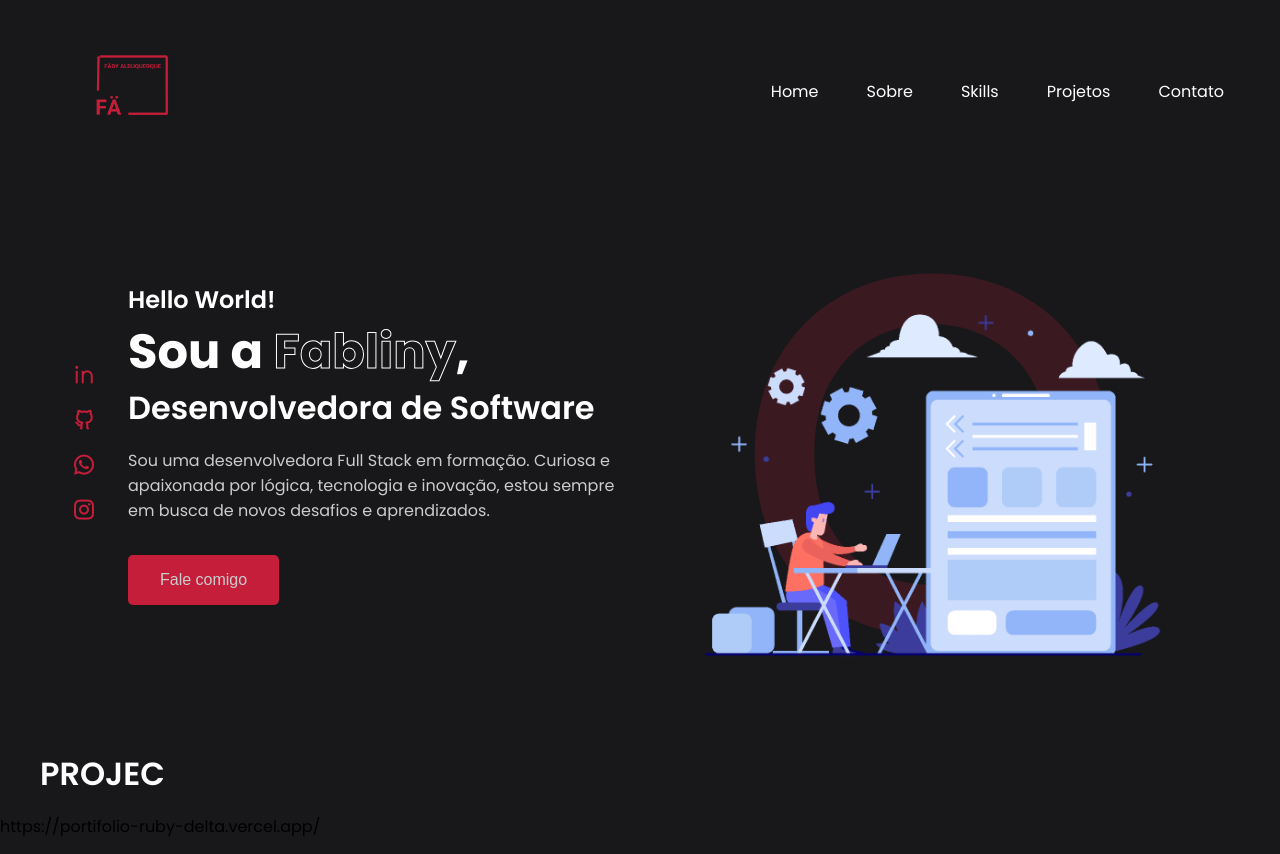
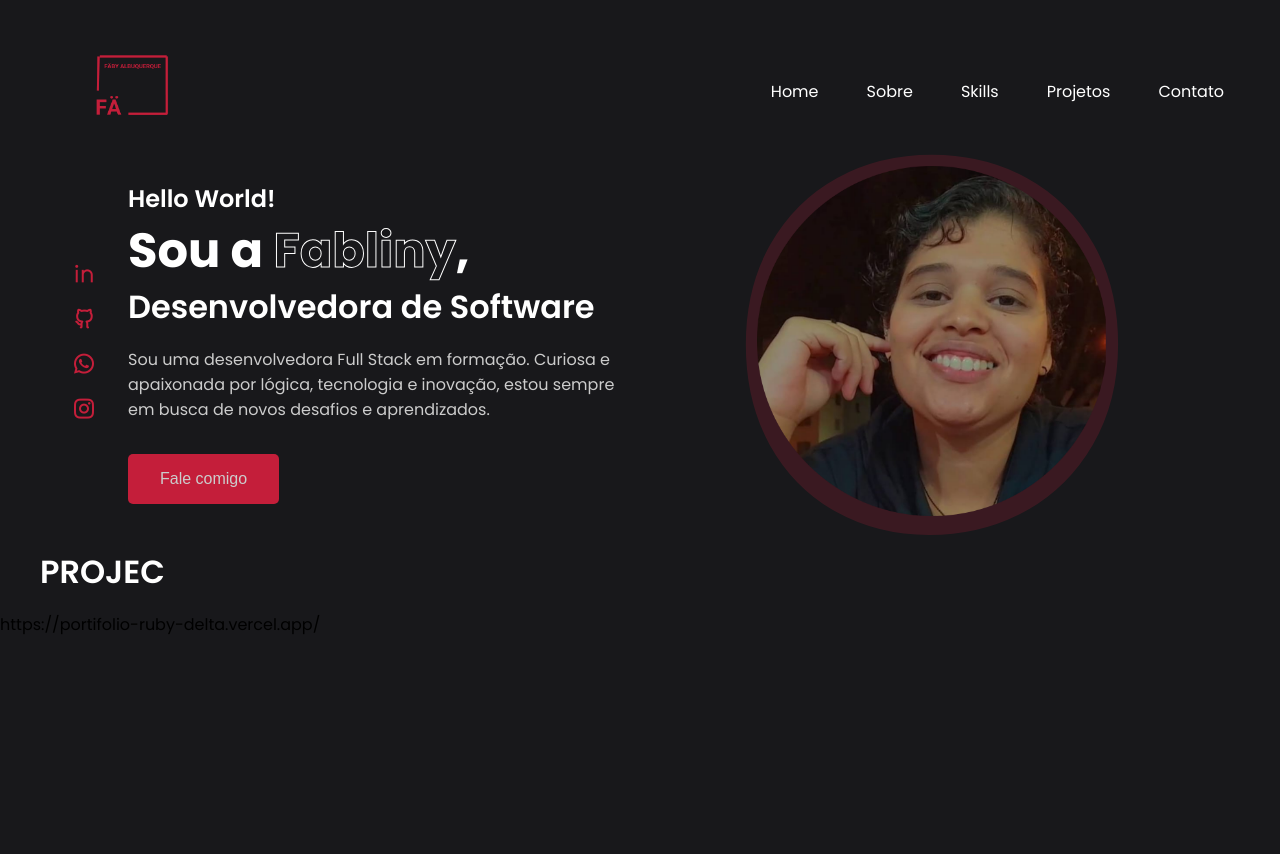
Before and after one commit to fabyalbuquerque/Portf-lio, a website: page index.html in a window 1280 px wide. After the commit the page ends 800 px from the top, so only its background shows below. Drawn offline with nearby package versions, Linux system fonts and the light colour scheme; files that its build step writes are made by us from their sources; files whose address does not match are found by name.

Commit message:
personalizando hero

```diff
--- a/index.html
+++ b/index.html
@@ -57,7 +57,7 @@
             </div>
         </div>
         <div class="hero__image">
-            <img src="./dist/images/image-hero.png" alt="Eu">
+            <img src="./dist/images/Design sem nome (3).png" alt="Eu">
         </div>
     </section>
 
--- a/src/styles/_hero.scss
+++ b/src/styles/_hero.scss
@@ -50,10 +50,10 @@
         &::before {
             content: "o";
             position: absolute;
-            top: 0;
+            top: -32%;
             left: 50%;
             transform: translateX(-50%);
-            font-size: 40rem;
+            font-size: 42rem;
             font-weight: 400;
             line-height: 30rem;
             color: variaveis.$corDeFundoButton;
@@ -62,7 +62,7 @@
         }
 
         img {
-            max-width: 600px;
+            max-width: 350px;
             margin: auto;
         }
     }
```
Also changed, not shown: src/images/Design sem nome (3).png (added).
